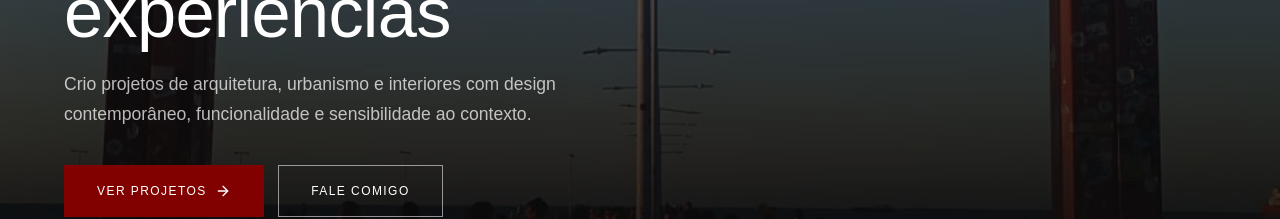
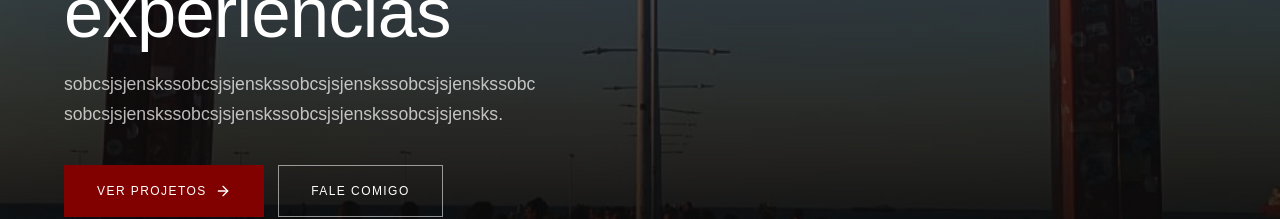
Before and after one commit to kaykyDias04/cassie-arch-portfolio, a Next.js app: page / in a window 1280 px wide. Shown: the part 535-754 px from the top of the page. Built offline with nearby package versions, Linux system fonts and the light colour scheme; no server answers; the database is empty; a web font is replaced by a local one.

Commit message:
ajustes no placeholder home

```diff
--- a/src/app/page.tsx
+++ b/src/app/page.tsx
@@ -53,8 +53,8 @@ export default async function HomePage() {
                 Transformo espaços em experiências
               </h1>
               <p className="hero-subtitle animate-fade-in-up-delay-2">
-                Crio projetos de arquitetura, urbanismo e interiores com design
-                contemporâneo, funcionalidade e sensibilidade ao contexto.
+                sobcsjsjenskssobcsjsjenskssobcsjsjenskssobcsjsjenskssobc
+                sobcsjsjenskssobcsjsjenskssobcsjsjenskssobcsjsjensks.
               </p>
               <div className="hero-actions animate-fade-in-up-delay-3">
                 <a href="#projetos" className="hero-btn-primary">
```
